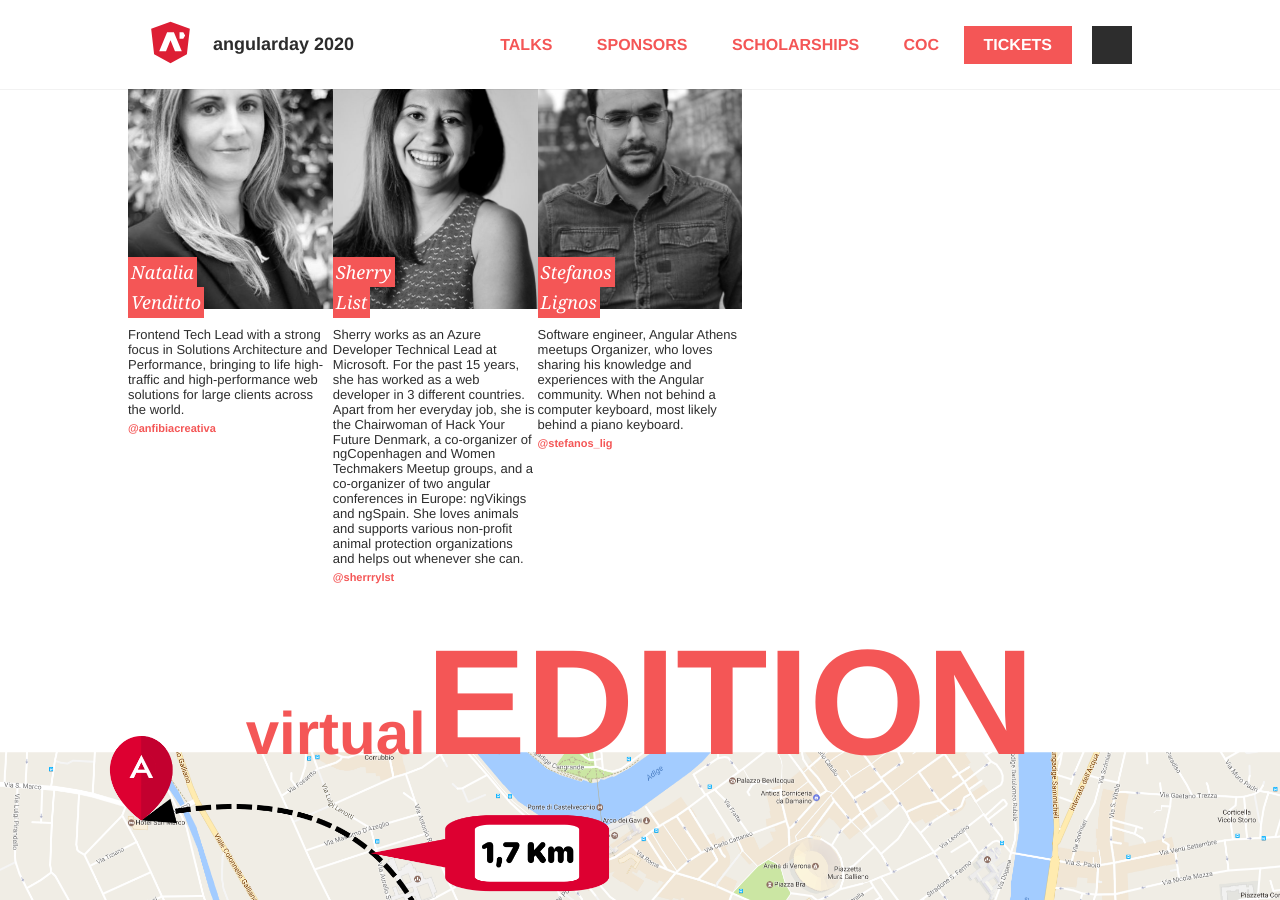
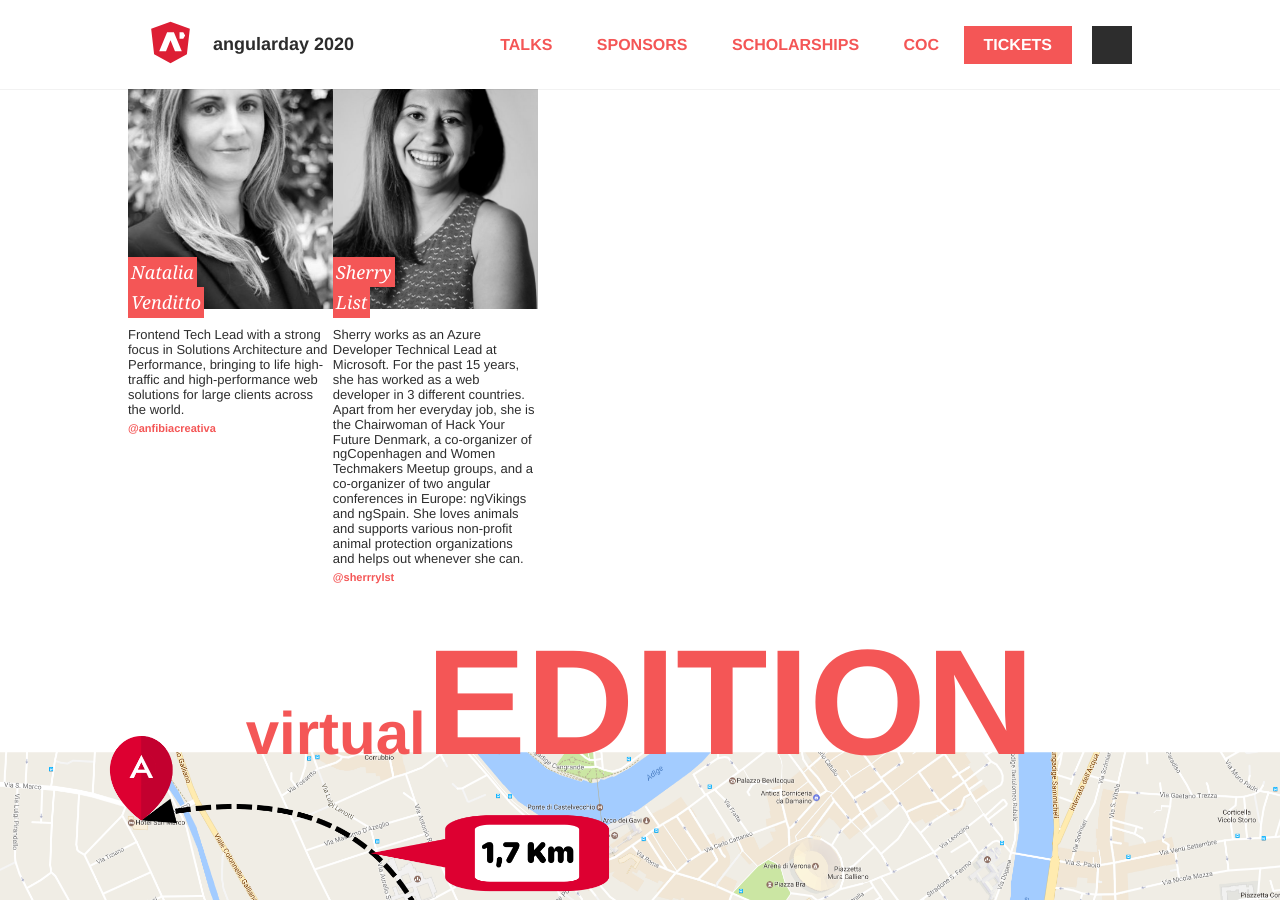
Before and after one commit to giuliatosato/2020.angularday.it, a Jekyll site: the page built from index.html, in a window 1280 px wide and 900 px high, scrolled down 1950 px. Built offline with Jekyll 4.4.1, drawn with Linux system fonts in a browser that asks for light colours; some web fonts are replaced; comment, search, counter and statistics services are not loaded.

Commit message:
remove stefanos

```diff
--- a/_data/speakers.yml
+++ b/_data/speakers.yml
@@ -85,12 +85,3 @@
     first_name: Sherry
     last_name: List
     twitter: sherrrylst
-  -
-    id: stefanos-lignos
-    description: >
-      Software engineer, Angular Athens meetups Organizer, who loves sharing his knowledge and experiences with the
-      Angular community. When not behind a computer keyboard, most likely behind a piano keyboard.
-    image: stefanos-lignos.jpg
-    first_name: Stefanos
-    last_name: Lignos
-    twitter: stefanos_lig
```
